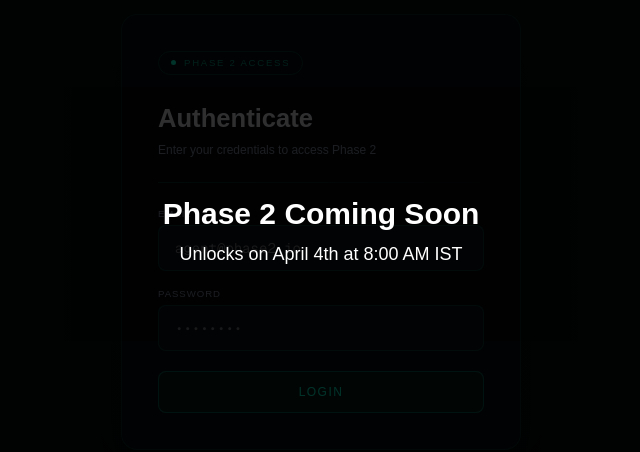
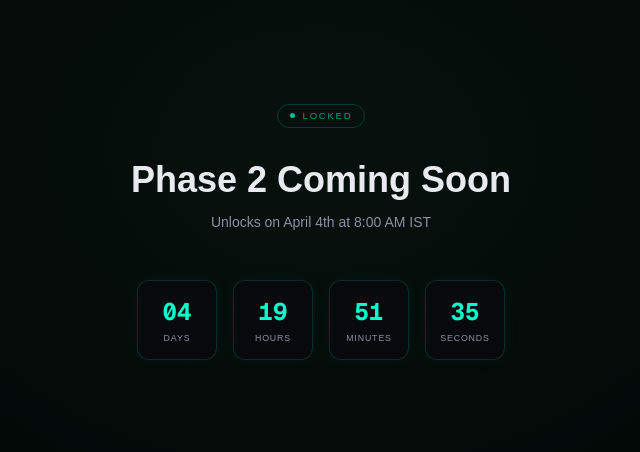
Before and after one commit to VAIBHAV1816M/sprial, a Next.js app in the folder event-frontend/: page /phase2 in a window 1280 px wide. Shown: the part 168-620 px from the top of the page, without its empty margins (319-959 px from the left). Built offline with nearby package versions, Linux system fonts and the light colour scheme; no server answers.

Commit message:
Update page.tsx

```diff
--- a/event-frontend/app/phase2/page.tsx
+++ b/event-frontend/app/phase2/page.tsx
@@ -1,39 +1,103 @@
 "use client";
 
 import { useState, useEffect } from "react";
-import { useRouter } from "next/navigation"; // Added Next.js Router
+import { useRouter } from "next/navigation";
 import API from "../../services/api";
 import { saveToken, getToken } from "../../utils/auth";
 import Phase2UI from "@/components/phase2/Phase2UI";
 
-// ADD this above export default function Phase2()
 const UNLOCK_TIME = new Date("2026-04-04T08:00:00+05:30");
 
 function ComingSoonOverlay() {
-  const now = new Date();
-  if (now >= UNLOCK_TIME) return null;
+  const [timeLeft, setTimeLeft] = useState({ days: 0, hours: 0, minutes: 0, seconds: 0 });
+  const [mounted, setMounted] = useState(false);
+
+  useEffect(() => {
+    setMounted(true);
+    const calc = () => {
+      const diff = UNLOCK_TIME.getTime() - Date.now();
+      if (diff <= 0) return { days: 0, hours: 0, minutes: 0, seconds: 0 };
+      return {
+        days:    Math.floor(diff / (1000 * 60 * 60 * 24)),
+        hours:   Math.floor((diff / (1000 * 60 * 60)) % 24),
+        minutes: Math.floor((diff / (1000 * 60)) % 60),
+        seconds: Math.floor((diff / 1000) % 60),
+      };
+    };
+    setTimeLeft(calc());
+    const id = setInterval(() => setTimeLeft(calc()), 1000);
+    return () => clearInterval(id);
+  }, []);
+
+  if (!mounted) return null;
+  if (Date.now() >= UNLOCK_TIME.getTime()) return null;
+
   return (
-    <div className="fixed inset-0 z-50 bg-black/80 flex flex-col items-center justify-center text-white">
-      <h1 className="text-3xl font-bold mb-2">Phase 2 Coming Soon</h1>
-      <p className="text-lg">Unlocks on April 4th at 8:00 AM IST</p>
+    <div
+      className="fixed inset-0 z-[9999] flex flex-col items-center justify-center"
+      style={{ background: "radial-gradient(ellipse at 50% 40%, #06110d 0%, #020304 100%)" }}
+    >
+      {/* Locked badge */}
+      <span
+        className="text-[0.6rem] tracking-[0.18em] uppercase px-3 py-1 rounded-full border flex items-center gap-2 mb-8"
+        style={{ color: "rgba(0,255,204,0.6)", borderColor: "rgba(0,255,204,0.18)" }}
+      >
+        <span className="w-[5px] h-[5px] rounded-full bg-[#00ffcc] inline-block animate-pulse" />
+        Locked
+      </span>
+
+      {/* Title */}
+      <h1
+        className="text-4xl font-extrabold mb-3 text-center"
+        style={{ fontFamily: "'Syne', sans-serif", color: "#e8eaf0" }}
+      >
+        Phase 2 Coming Soon
+      </h1>
+      <p className="text-sm mb-12" style={{ color: "#8892a4" }}>
+        Unlocks on April 4th at 8:00 AM IST
+      </p>
+
+      {/* Countdown */}
+      <div className="flex gap-4">
+        {[
+          { label: "Days",    value: timeLeft.days },
+          { label: "Hours",   value: timeLeft.hours },
+          { label: "Minutes", value: timeLeft.minutes },
+          { label: "Seconds", value: timeLeft.seconds },
+        ].map(({ label, value }) => (
+          <div
+            key={label}
+            className="flex flex-col items-center justify-center w-20 h-20 rounded-xl"
+            style={{
+              background: "#07090d",
+              border: "1px solid rgba(0,255,204,0.15)",
+              boxShadow: "0 0 20px rgba(0,255,204,0.04)",
+            }}
+          >
+            <span
+              className="text-2xl font-bold font-mono"
+              style={{ color: "#00ffcc" }}
+            >
+              {String(value).padStart(2, "0")}
+            </span>
+            <span className="text-[0.55rem] tracking-widest uppercase mt-1" style={{ color: "#8892a4" }}>
+              {label}
+            </span>
+          </div>
+        ))}
+      </div>
     </div>
   );
 }
 
 export default function Phase2() {
-  const router = useRouter(); // Initialize router
+  const router = useRouter();
 
-  const [form, setForm] = useState({
-    email: "",
-    password: ""
-  });
-
+  const [form, setForm] = useState({ email: "", password: "" });
   const [message, setMessage] = useState("");
   const [loading, setLoading] = useState(false);
   const [isAllowed, setIsAllowed] = useState(false);
   const [checkingAuth, setCheckingAuth] = useState(true);
-
-  // Consider making interfaces for these if you know the exact shape!
   const [progress, setProgress] = useState<Record<string, boolean>>({});
   const [answers, setAnswers] = useState<Record<string, string>>({});
 
@@ -46,13 +110,11 @@ export default function Phase2() {
       const fetchData = async () => {
         try {
           const res = await API.get("/phase/phase2");
-
           if (entry === "home" || inside === "true") {
             setIsAllowed(true);
             setProgress(res.data.cluesSolved || {});
             setAnswers(res.data.cluesAnswers || {});
             setMessage("");
-
             sessionStorage.setItem("insidePhase2", "true");
             localStorage.removeItem("entry");
           } else {
@@ -64,55 +126,36 @@ export default function Phase2() {
           setCheckingAuth(false);
         }
       };
-
       fetchData();
     } else {
       setCheckingAuth(false);
     }
   }, []);
 
-  // NEW: Auto-clear messages after 3.5 seconds
   useEffect(() => {
     if (message) {
-      const timer = setTimeout(() => {
-        setMessage("");
-      }, 3500);
-
-      // Cleanup function to prevent memory leaks
+      const timer = setTimeout(() => setMessage(""), 3500);
       return () => clearTimeout(timer);
     }
   }, [message]);
 
-  // Use proper React ChangeEvent type
   const handleChange = (e: React.ChangeEvent<HTMLInputElement>) => {
-    setForm({
-      ...form,
-      [e.target.name]: e.target.value
-    });
+    setForm({ ...form, [e.target.name]: e.target.value });
   };
 
-  // Use proper React FormEvent type
   const handleLogin = async (e: React.FormEvent<HTMLFormElement>) => {
     e.preventDefault();
-
     try {
       setLoading(true);
-
       const res = await API.post("/auth/login", form);
-
       const token = res.data.token;
       const phase = res.data.currentPhase;
-
       saveToken(token);
-
       if (phase === 2) {
         setIsAllowed(true);
         setMessage("");
-
         sessionStorage.setItem("insidePhase2", "true");
-
         const data = await API.get("/phase/phase2");
-
         setProgress(data.data.cluesSolved || {});
         setAnswers(data.data.cluesAnswers || {});
       } else if (phase === 1) {
@@ -123,41 +166,27 @@ export default function Phase2() {
     } catch (err: any) {
       setMessage(err.response?.data?.message || "Login failed");
     } finally {
-      // Moved to finally block so it always runs, even if there's an error
       setLoading(false);
     }
   };
 
   const handleAnswerChange = (e: React.ChangeEvent<HTMLInputElement>, clueId: string) => {
-    setAnswers({
-      ...answers,
-      [clueId]: e.target.value
-    });
+    setAnswers({ ...answers, [clueId]: e.target.value });
   };
 
   const handleSubmit = async (clueId: string) => {
     try {
       const res = await API.post("/phase/phase2/answer", {
         clueId,
-        answer: answers[clueId]
+        answer: answers[clueId],
       });
-
       setMessage(res.data.message);
-
       if (res.data.phase2Token) {
         localStorage.setItem("verifyPhase", "2");
-
-        // FIXED: Using Next.js router instead of window.location
         router.push("/verify");
         return;
       }
-
-      // Update progress with server response
       setProgress(res.data.cluesSolved || {});
-
-      // We don't need to manually set the answer state here because
-      // handleAnswerChange already did it while the user was typing!
-
     } catch (err: any) {
       setMessage(err.response?.data?.message || "Error submitting answer");
     }
```
